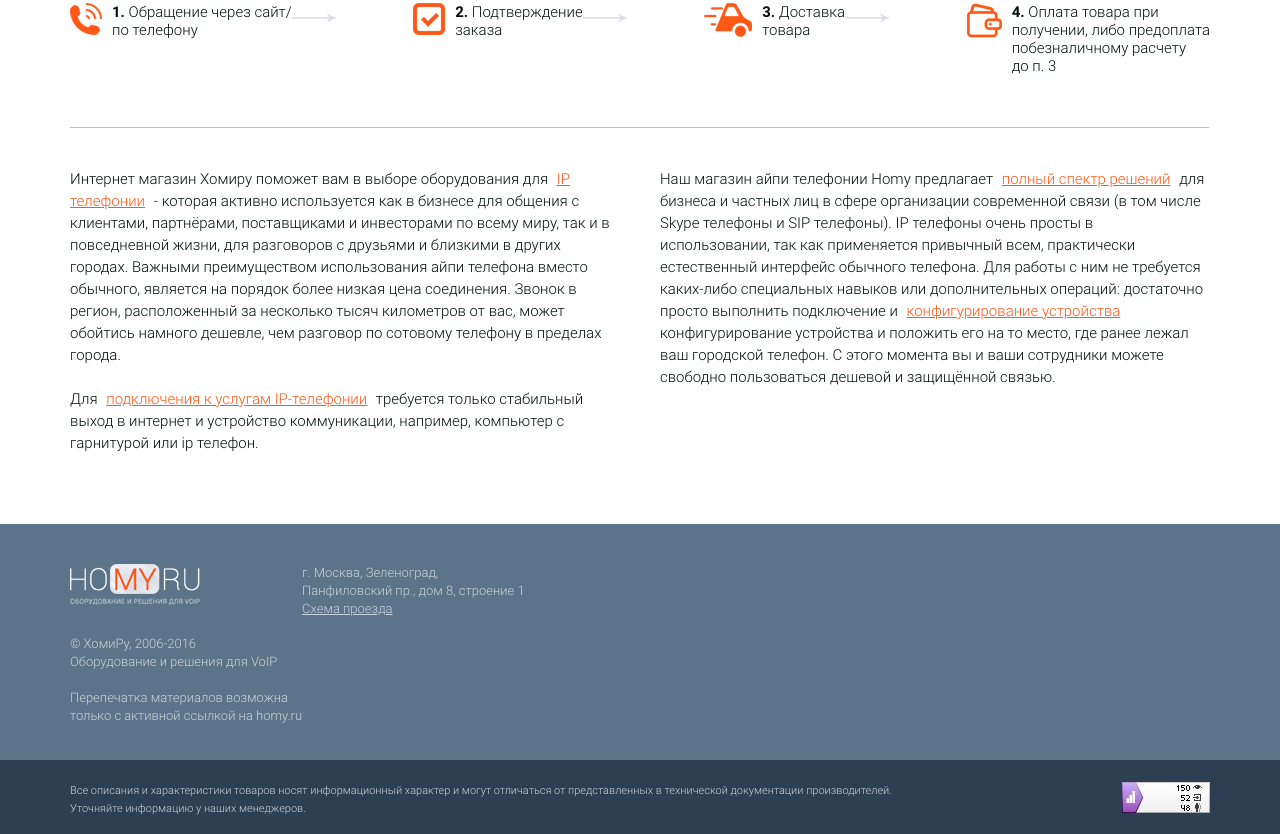
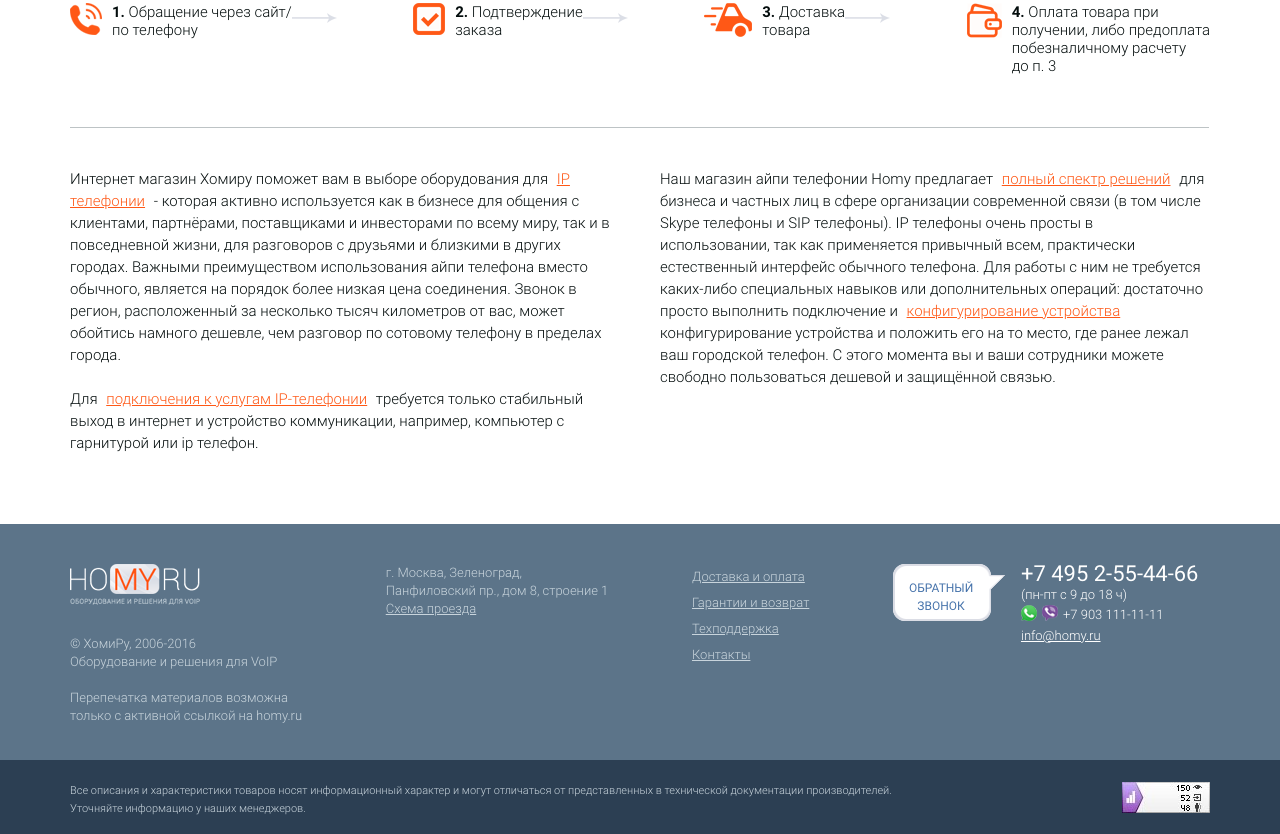
Before and after one commit to AsgurDjons/testovoe, a website: page src/index.html in a window 1280 px wide. Shown: the part 4529-5363 px from the top of the page. Drawn offline with Linux system fonts and the light colour scheme.

Commit message:
desktop finish
конец desktop

```diff
--- a/src/index.html
+++ b/src/index.html
@@ -1193,8 +1193,28 @@
                     Панфиловский пр., дом 8, строение 1 <br>
                     <a href="#">Схема проезда</a>
                 </div>
-                <div></div>
-                <div></div>
+                <div class="footer__nav">
+                    <a href="#">Доставка и оплата</a>
+                    <a href="#">Гарантии и возврат</a>
+                    <a href="#">Техподдержка</a>
+                    <a href="#">Контакты</a>
+                </div>
+                <div class="footer__bell">
+                    <div class="footer__comment">
+                        <img src="img/layers.png" alt="#">
+                        <a href="#">Обратный звонок</a>
+                    </div>
+                    <div class="footer__schedule">
+                        <a class="phone" href="tel: +74952554466">+7 495 2-55-44-66</a>
+                        <p>(пн-пт с 9 до 18 ч)</p>
+                        <div>
+                            <img src="icons/phone-2.png" alt="#">
+                            <img src="icons/phone-1.png" alt="#">
+                            <a class="subphone" href="tel: +79031111111">+7 903 111-11-11</a>
+                        </div>
+                        <a class="addres" href="">info@homy.ru</a>
+                    </div>
+                </div>
             </div>
         </div>
         <div class="subfooter__bg">
--- a/src/sass/blocks/_footer.scss
+++ b/src/sass/blocks/_footer.scss
@@ -6,6 +6,7 @@
     }
     &__block {
         display: flex;
+        justify-content: space-between;
         padding-top: 40px;
     }
     &__content {
@@ -26,6 +27,83 @@
         line-height: 18px;
         font-weight: 300;
         color: #c8d4dc;
+    }
+    &__nav {
+        display: flex;
+        flex-direction: column;
+        a {
+            font-size: 13px;
+            line-height: 26px;
+            font-weight: 300;
+            text-decoration: underline;
+            color: #c8d4dc
+        }
+    }
+    &__bell {
+        display: flex;
+    }
+    &__comment {
+        position: relative;
+        width: 112px;
+        height: 57px;
+        padding-right: 16px;
+        img {
+            display: block;
+        }
+        a {
+            position: absolute;
+            top: 15px;
+            left: 16px;
+            width: 64px;
+            font-size: 12px;
+            font-weight: 400;
+            text-transform: uppercase;
+            text-decoration: dotted;
+            color: #4673ab;
+            text-align: center;
+        }
+    }
+    &__schedule {
+        position: relative;
+        width: 189px;
+        height: 80px;
+        .phone {
+            font-size: 22px;
+            text-decoration: none;
+            line-height: 20px;
+            font-weight: 400;
+            color: #ffffff;
+        }
+        p {
+            font-size: 13px;
+            font-weight: 300;
+            line-height: 20px;
+            color: #ffffff;
+        }
+        .subphone {
+            font-size: 13px;
+            line-height: 20px;
+            line-height: 20px;
+            font-weight: 300;
+            text-decoration: none;
+            color: #ffffff;
+        }
+        div {
+            display: flex;
+        }
+        img {
+            display: block;
+            width: 16px;
+            height: 16px;
+            padding-right: 5px;
+        }
+        .addres {
+            font-size: 13px;
+            line-height: 20px;
+            font-weight: 300;
+            text-decoration: underline;
+            color: #ffffff;
+        }
     }
 
 
```
Also changed, not shown: src/css/style.min.css.
